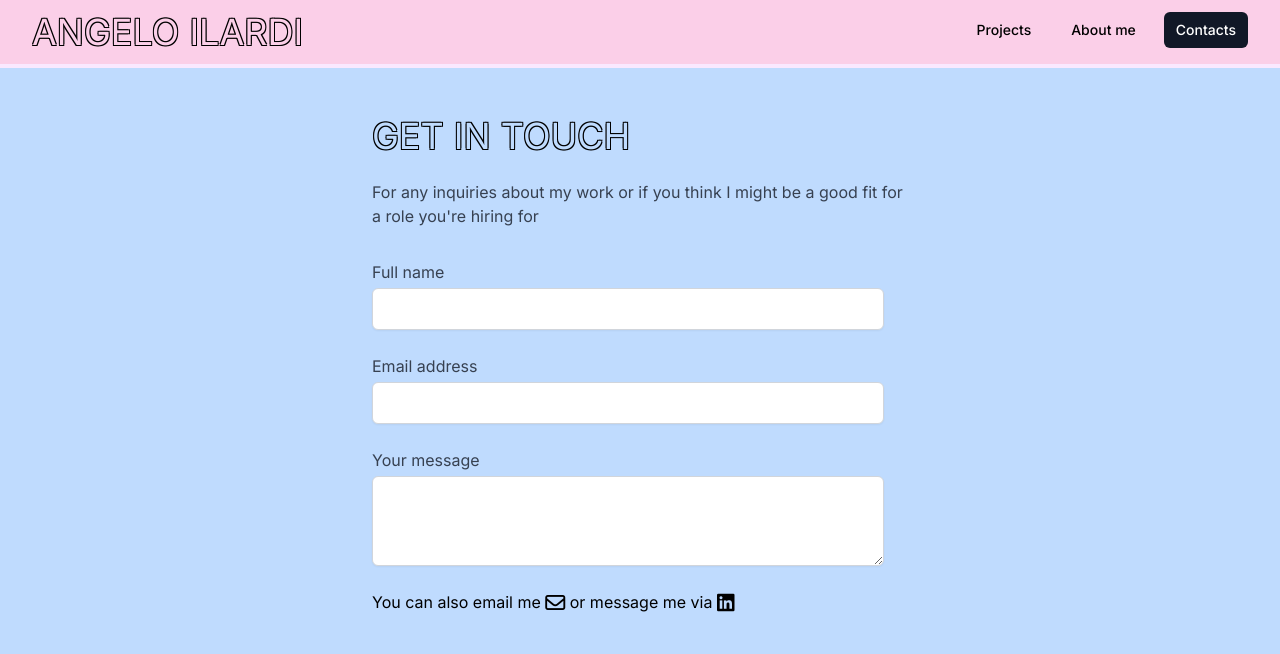
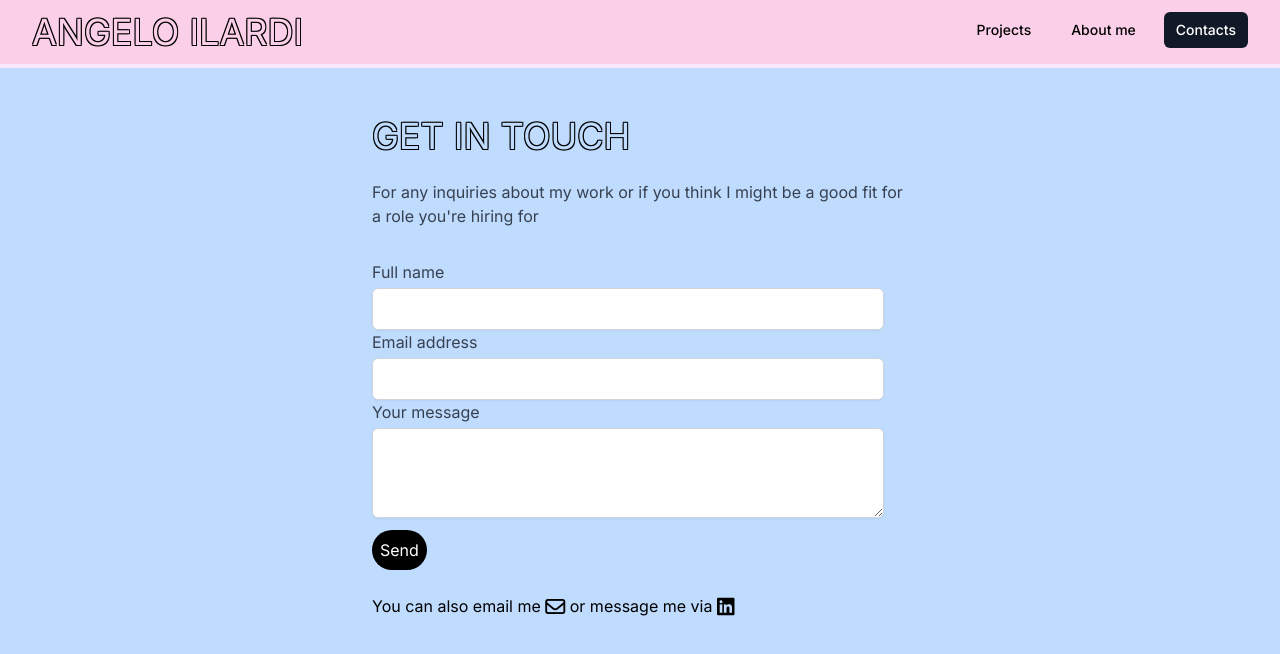
Before and after one commit to angeloilardi/new-portfolio, a Next.js app: page /contacts in a window 1280 px wide. Shown: the top 654 px of the page. Built offline with nearby package versions, Linux system fonts and the light colour scheme.

Commit message:
added send buton to form

```diff
--- a/app/components/ContactForm.tsx
+++ b/app/components/ContactForm.tsx
@@ -13,9 +13,14 @@ export default function Form() {
         </p>
         <div className="mt-8 max-w-lg">
           <div className="grid grid-cols-1 gap-6">
+            <form
+              action="https://formsubmit.co/angeloilardi.dev@gmail.com"
+              method="POST"
+            >
               <label className="block">
                 <span className="text-gray-700">Full name</span>
                 <input
+                  name="name"
                   type="text"
                   className="
                       mt-1
@@ -32,6 +37,7 @@ export default function Form() {
               <label className="block">
                 <span className="text-gray-700">Email address</span>
                 <input
+                  name="email"
                   type="email"
                   className="
                       mt-1
@@ -48,6 +54,7 @@ export default function Form() {
               <label className="block">
                 <span className="text-gray-700">Your message</span>
                 <textarea
+                  name="message"
                   className="
                       mt-1
                       block
@@ -60,6 +67,8 @@ export default function Form() {
                   rows={3}
                 ></textarea>
               </label>
+              <button className="rounded-full bg-black text-white p-2 mt-3" type="submit">Send</button>
+            </form>
             <div className="block"></div>
           </div>
           <p>
@@ -68,7 +77,10 @@ export default function Form() {
               <i className="fa-regular fa-envelope fa-lg"></i>
             </a>{" "}
             or message me via{" "}
-            <a href="https://www.linkedin.com/in/angelo-ilardi/" target="_blank">
+            <a
+              href="https://www.linkedin.com/in/angelo-ilardi/"
+              target="_blank"
+            >
               <i className="fa-brands fa-linkedin fa-lg"></i>
             </a>
           </p>
```
Lines whose indentation alone changed are shown as unchanged.
